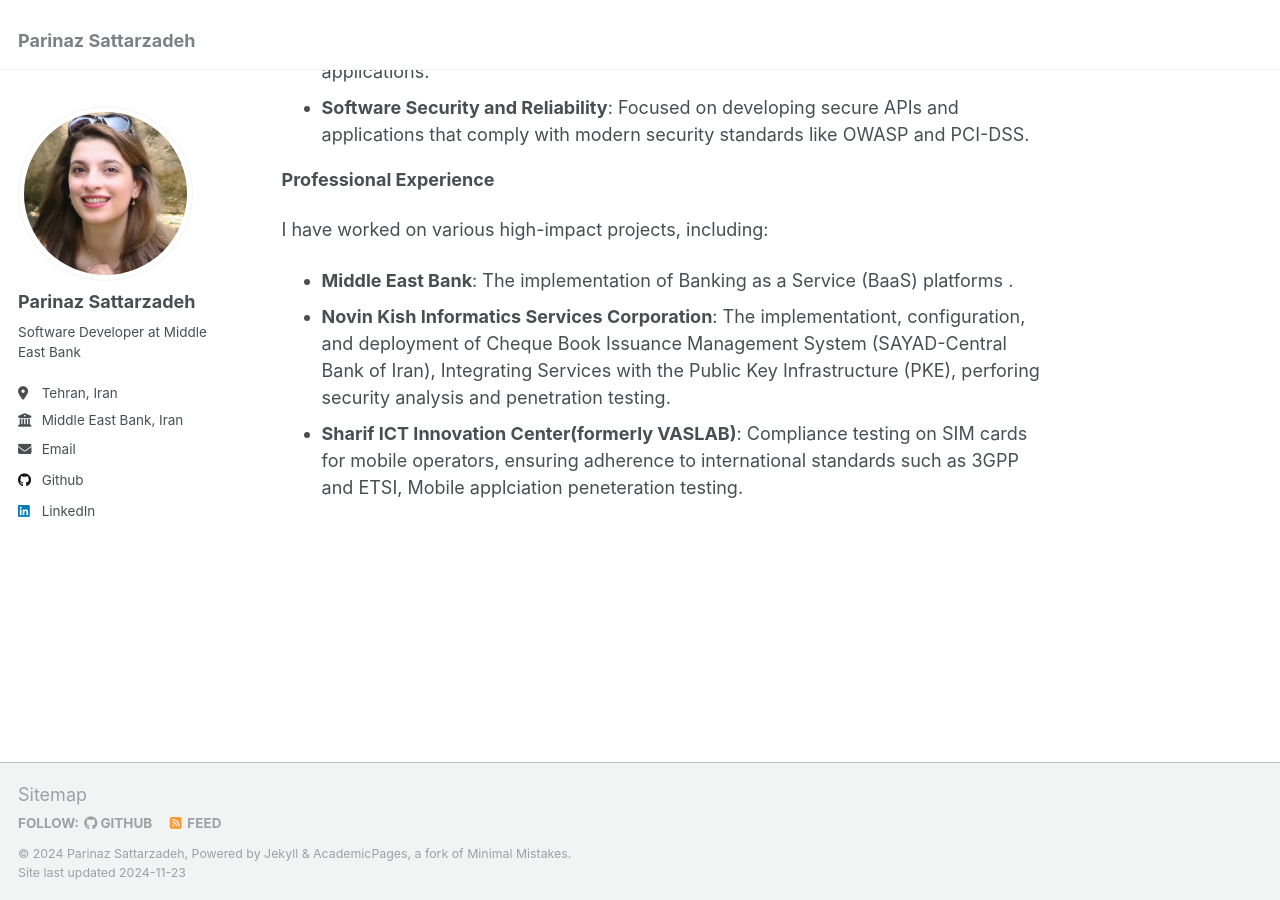
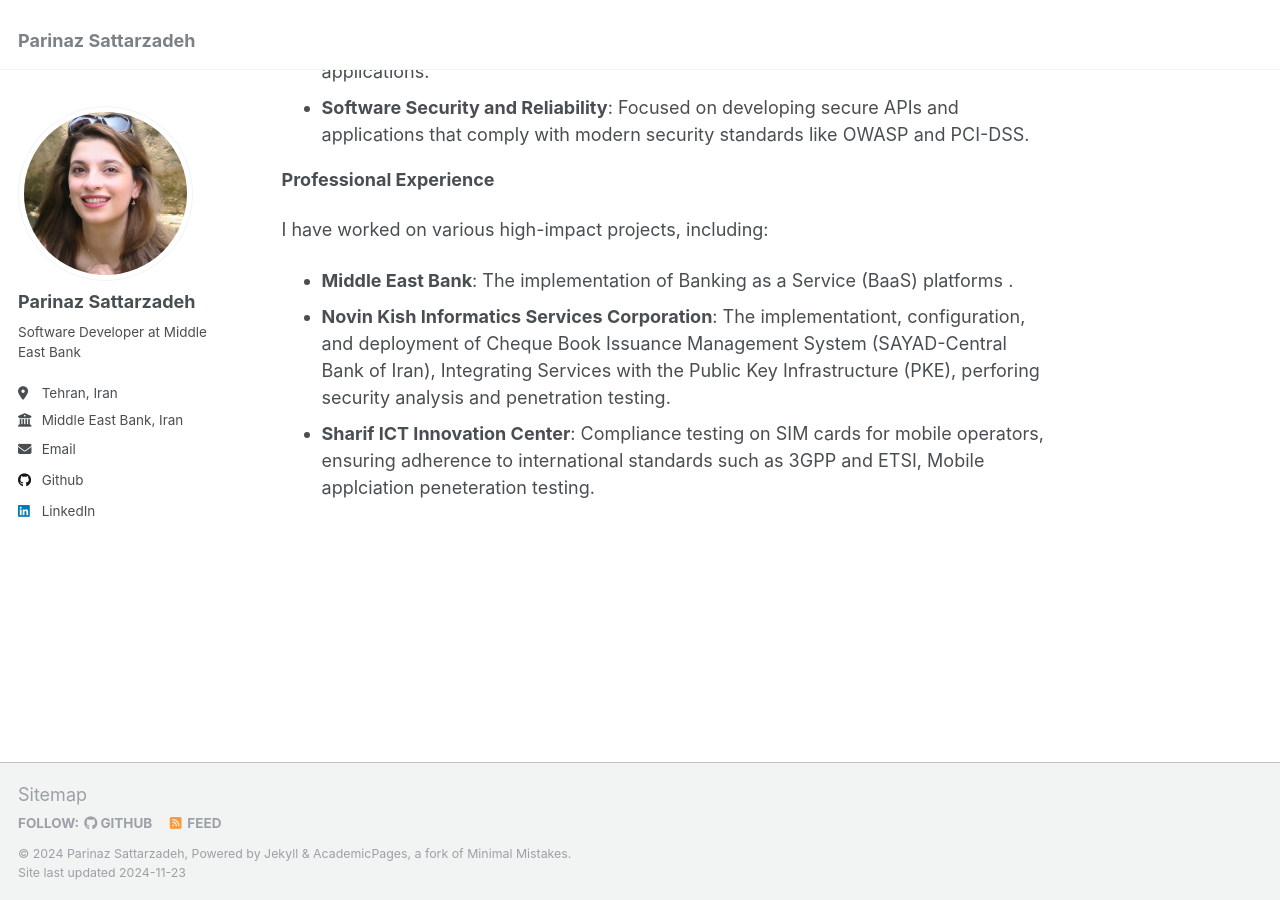
Before and after one commit to parinaz-st/parinaz-st.github.io, a Jekyll site: the page built from _pages/about.md, in a window 1280 px wide and 900 px high, scrolled down 1030 px. Built offline with Jekyll 4.4.1, drawn with Linux system fonts in a browser that asks for light colours.

Commit message:
Update about.md

```diff
--- a/_pages/about.md
+++ b/_pages/about.md
@@ -32,4 +32,4 @@ I have worked on various high-impact projects, including:
 - **Middle East Bank**: The implementation of Banking as a Service (BaaS) platforms .
 - **Novin Kish Informatics Services Corporation**: The implementationt, configuration, and deployment  of Cheque Book Issuance Management System (SAYAD-Central Bank of Iran), Integrating Services  with the Public Key Infrastructure (PKE),
 perforing security analysis and penetration testing.
-- **Sharif ICT Innovation Center(formerly VASLAB)**:  Compliance testing on SIM cards for mobile operators, ensuring adherence to international standards such as 3GPP and ETSI, Mobile applciation peneteration testing.
+- **Sharif ICT Innovation Center**:  Compliance testing on SIM cards for mobile operators, ensuring adherence to international standards such as 3GPP and ETSI, Mobile applciation peneteration testing.
```
